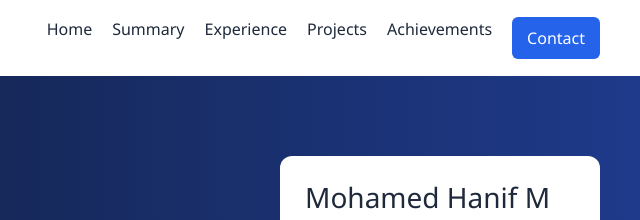
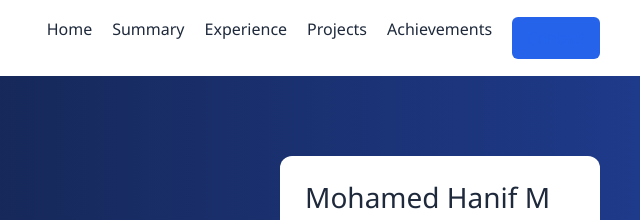
Before and after one commit to ramyaradhakrishnan1009-spec/portfolio, a plain HTML site: page index.html in a window 1280 px wide. Shown: the top 220 px of the page, 640-1280 px from the left. Drawn offline with nearby package versions, Linux system fonts and the light colour scheme.

Commit message:
Refactor CSS styles for consistency and clarity

```diff
--- a/index.css
+++ b/index.css
@@ -55,7 +55,7 @@ body {
 
 .btn {
     background: #2563eb;
-    color: white !important;
+    color: #2563eb !important;
     padding: 8px 14px;
     border-radius: 6px;
 }
```
